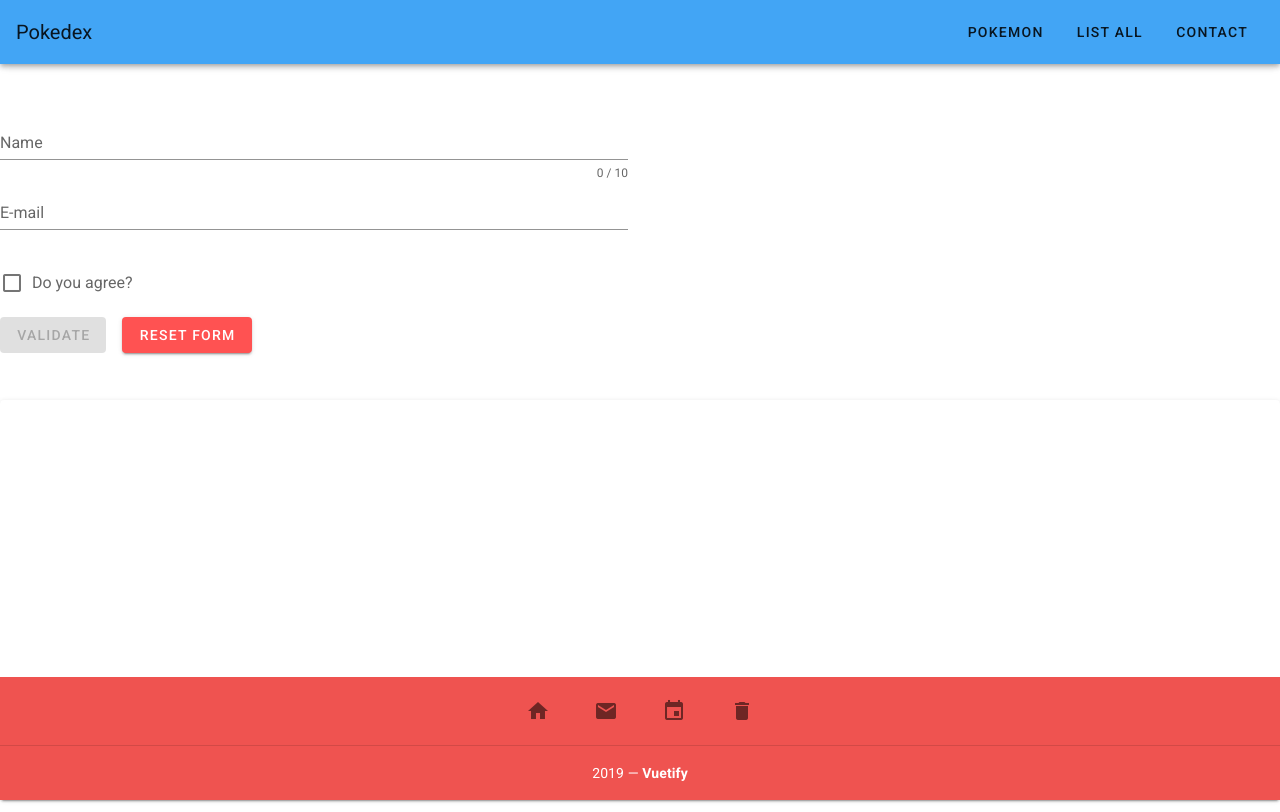
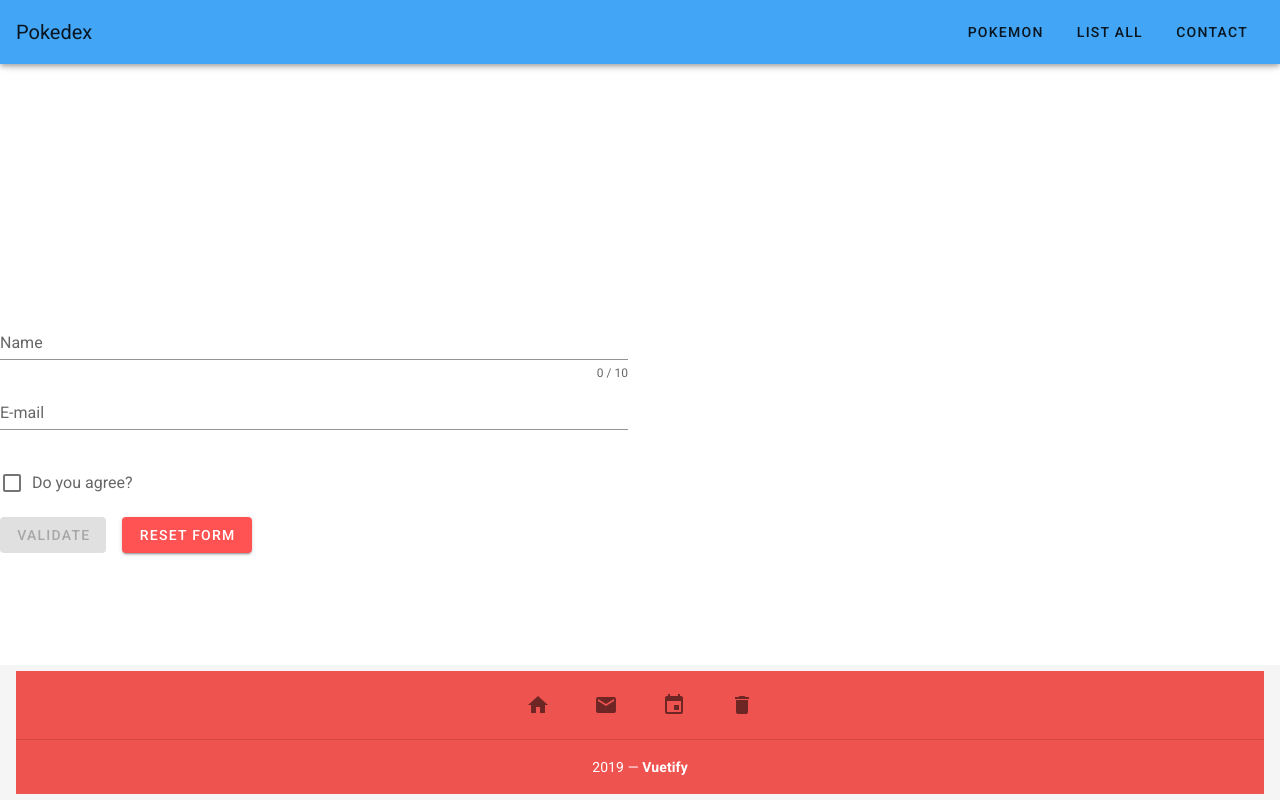
Before and after one commit to josecis0216/jose-cisneros-final-project, a Vue app in the folder my-app/: page / in a window 1280 px wide. Built offline with nearby package versions, Linux system fonts and the light colour scheme.

Commit message:
Fixed footer with better styling

```diff
--- a/my-app/src/components/Footer.vue
+++ b/my-app/src/components/Footer.vue
@@ -1,8 +1,7 @@
 <template>
-    <v-card height="400px">
+    <!-- <v-card height="400px"> -->
     <v-footer
-      fixed
-      padless
+      absolute
     >
       <v-card
         flat
```
